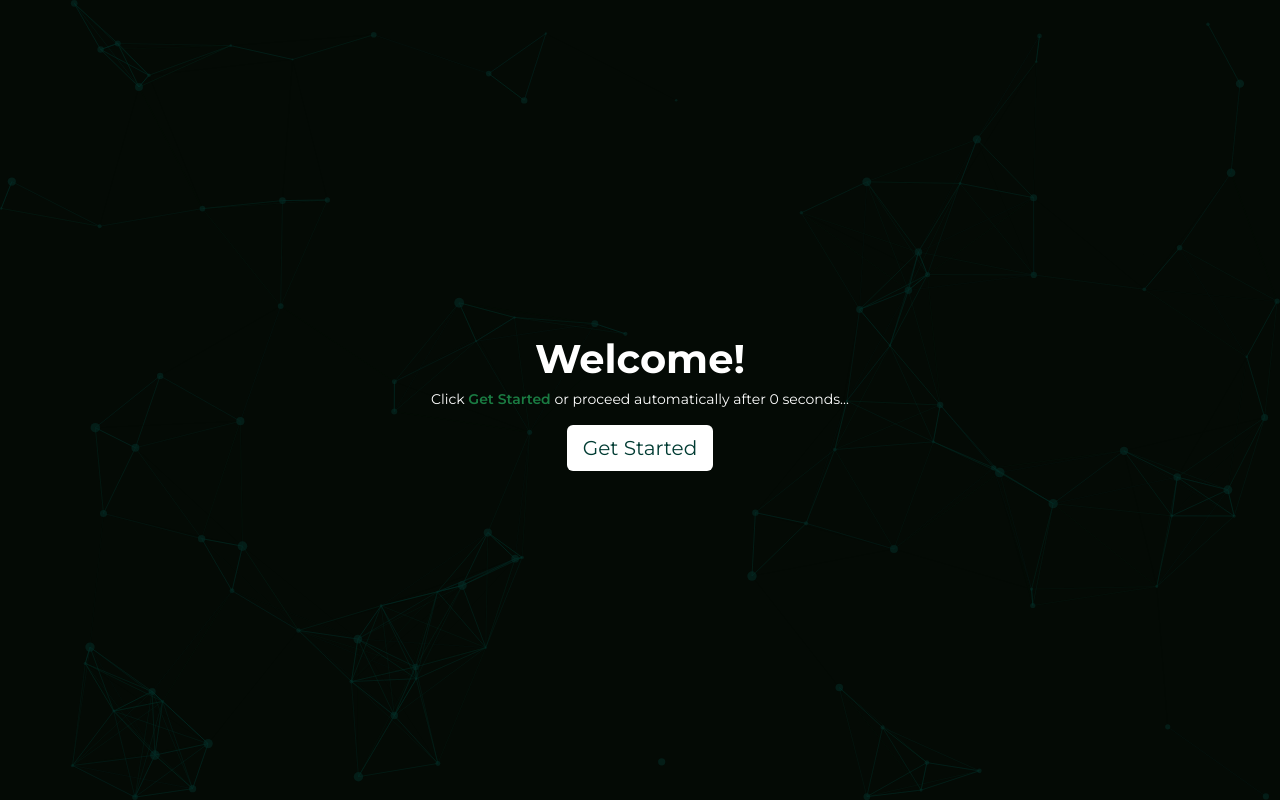
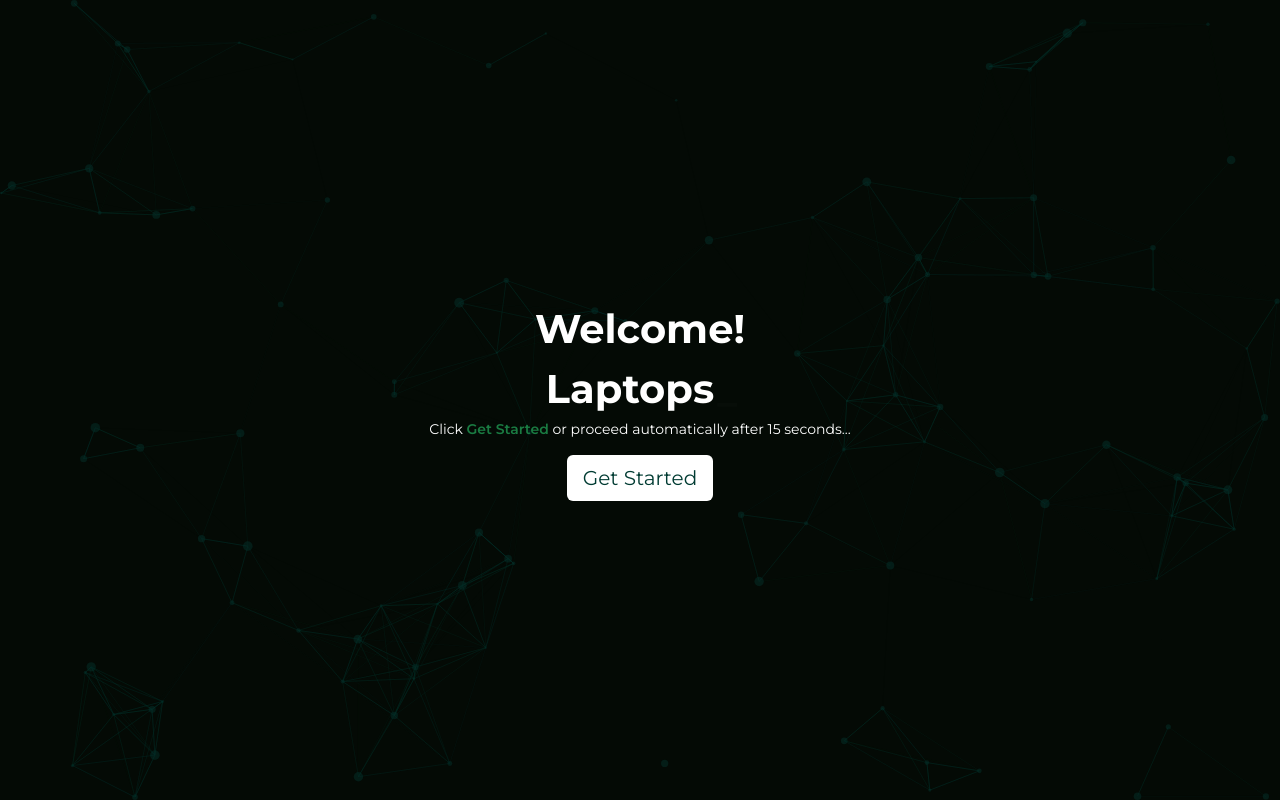
Before and after one commit to olakved/e-commerce, a React (Vite) app: page / in a window 1280 px wide. Built offline with nearby package versions, Linux system fonts and the light colour scheme.

Commit message:
typewriter inetgration

```diff
--- a/package.json
+++ b/package.json
@@ -21,6 +21,7 @@
     "react-dotenv": "^0.1.3",
     "react-hook-form": "^7.43.9",
     "react-router-dom": "^6.10.0",
+    "react-simple-typewriter": "^5.0.1",
     "react-tsparticles": "^2.10.1",
     "styled-components": "^5.3.9",
     "tsparticles": "^2.10.1",
--- a/src/pages/landingPage/index.jsx
+++ b/src/pages/landingPage/index.jsx
@@ -1,9 +1,10 @@
 import React, { useEffect, useState } from "react";
 import { Link, useNavigate } from "react-router-dom";
 import ParticlesBg from "../../components/particles/particlesBg";
+import { Typewriter } from "react-simple-typewriter";
 
 function LandingPage() {
-  const [seconds, setSeconds] = useState(5);
+  const [seconds, setSeconds] = useState(20);
 
   const navigate = useNavigate();
 
@@ -32,7 +33,26 @@ function LandingPage() {
         <div className="flex justify-center items-center h-full">
           <div className="max-w-[700px] flex flex-col items-center">
             <h2 className="text-white  font-bold text-[40px]">Welcome!</h2>
-            {/* {seconds === 0 ? navigate("/index") : ""} */}
+            <h2 className="text-white  font-bold text-[40px]">
+              <Typewriter
+                words={[
+                  "We sell",
+                  "Iphones",
+                  "Laptops",
+                  "Home Theatre",
+                  "Television",
+                  "Other Gadgets...",
+                ]}
+                loop={5}
+                cursor
+                cursorStyle="_"
+                typeSpeed={70}
+                deleteSpeed={50}
+                delaySpeed={1000}
+                // onLoopDone={handleDone}
+                // onType={handleType}
+              />
+            </h2>
             <p className="text-white text-center  text-sm">
               Click{" "}
               <span className="text-light-green font-semibold">
```
Also changed, not shown: 1 other file (tests, documents, lock files or other folders).
